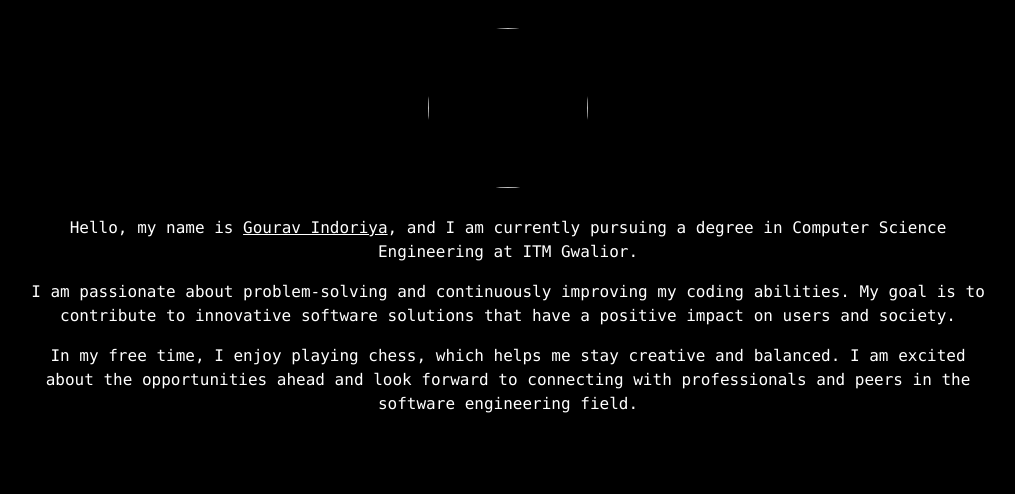
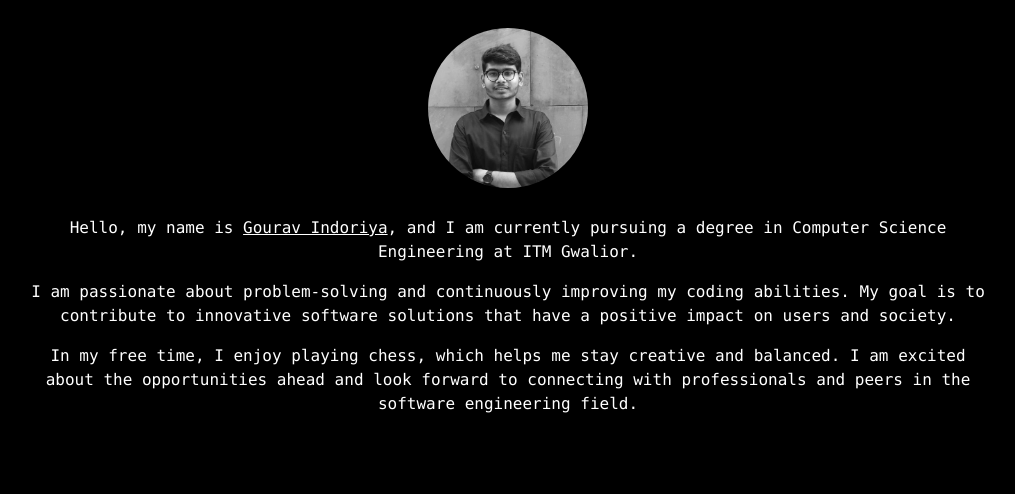
Before and after one commit to gouravindoriya/indoriyaSite, a plain HTML site: page index.html in a window 1280 px wide. Shown: the top 494 px of the page, without its empty margins (132-1147 px from the left). Drawn offline with nearby package versions, Linux system fonts and the light colour scheme; the site is published under a folder, as on GitHub Pages, so addresses that start at the root find nothing.

Commit message:
Update index.html

```diff
--- a/index.html
+++ b/index.html
@@ -39,7 +39,7 @@
     <span id="circle"></span>
 
     <div id="profile" class="flex justify-center w-screen py-7">
-        <div><img class="w-[160px] rounded-full grayscale hover:filter-none duration-100  " src="/141410598.png" alt=""></div>
+        <div><img class="w-[160px] rounded-full grayscale hover:filter-none duration-100  " src="./141410598.png" alt=""></div>
     </div>
     <div id="introduction" class="text-white font-mono px-10 sm:px-40 text-center flex flex-col gap-4 ">
         <p>Hello, my name is <span class="underline text hover:text-blue-400">Gourav Indoriya</span>, and I am currently pursuing a degree in Computer Science Engineering at
```
